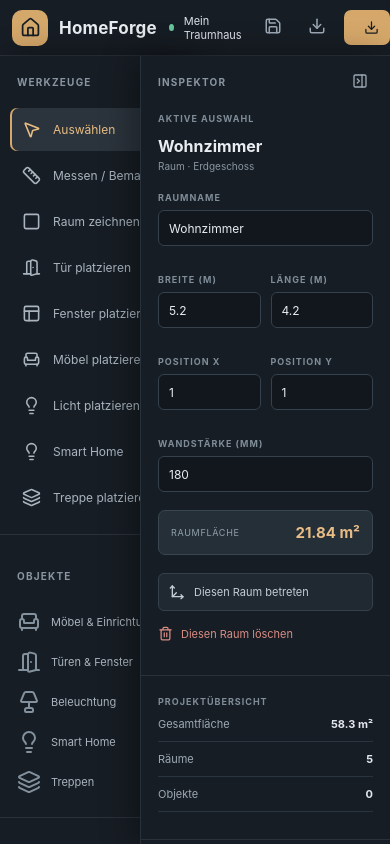
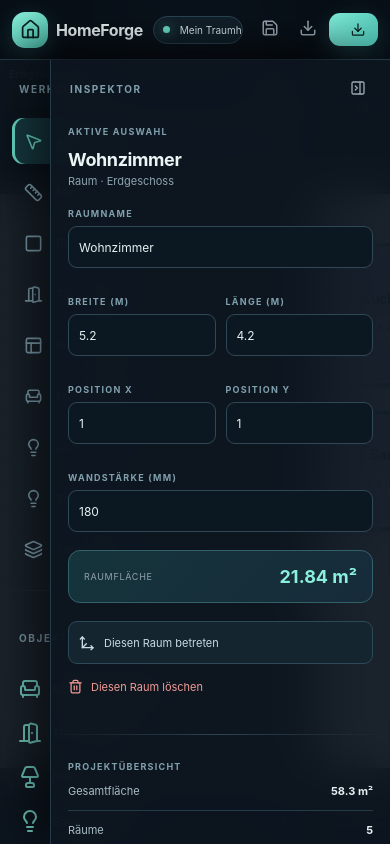
Before and after one commit to CyrexMV/HomeFORGE, a React (Vite) app: page / in a window 390 px wide. Built offline with nearby package versions, Linux system fonts and the light colour scheme.

Commit message:
Redesign HomeForge as premium tablet-first architecture studio

```diff
--- a/src/style.css
+++ b/src/style.css
@@ -74,3 +74,121 @@ button:focus-visible,input:focus-visible,select:focus-visible{outline:2px solid
 .plan.electrical .dimension{color:#313a40;text-shadow:0 1px 2px #fff}
 .canvasTools button.snapActive{background:#e8edf0;color:#1e4d77;box-shadow:inset 0 0 0 1px #55728a}
 @media(max-width:650px){.plan.architecture .roomName{font-size:14px}.plan.architecture .room small{font-size:11px;padding:4px 10px}}
+
+
+/* HOMEFORGE NEXUS — high-end tablet studio visual system */
+:root{color-scheme:dark;--hf-bg:#080d14;--hf-panel:#101923;--hf-panel2:#14212d;--hf-line:#263746;--hf-muted:#91a3b2;--hf-text:#edf5f7;--hf-accent:#6ce0cb;--hf-accent2:#8da9ff;--hf-warm:#e9bd86}
+body{background:var(--hf-bg);color:var(--hf-text);overscroll-behavior:none}
+.app{background:radial-gradient(ellipse at 50% -25%,#1b3543 0%,#0a121b 48%,#080d14 100%);color:var(--hf-text)}
+.top{height:72px;padding:0 24px;background:rgba(10,17,25,.88);border-bottom:1px solid #2a3e4d;backdrop-filter:blur(24px);gap:28px;box-shadow:0 8px 35px #0003}
+.brandIcon{width:42px;height:42px;border-radius:13px;background:linear-gradient(145deg,#8af0dc,#4bbba9);color:#06221f;box-shadow:0 6px 24px #51d3bd33}
+.brand b{font-size:19px;letter-spacing:-.4px}.brand small{color:#6e9b9b;letter-spacing:2.4px;font-size:9px}
+.project{padding:9px 14px;border:1px solid #2c4554;border-radius:999px;background:#12212b;color:#dce9ed}
+.liveDot{background:#6ce0cb;box-shadow:0 0 12px #6ce0cb88}
+.saved{color:#86a3b0}
+.iconBtn,.canvasTools button,.bottomBar button,.sideHead button{border-radius:10px;transition:background .18s,color .18s,transform .18s}
+.iconBtn:hover,.canvasTools button:hover{background:#213542;color:#a3f6e8}
+.share{border-radius:11px;background:linear-gradient(135deg,#82f0dc,#4abcae);color:#08211e;padding:12px 17px;box-shadow:0 8px 24px #4ac9b533;font-weight:800}
+.workspace{gap:0}
+.left,.right{background:rgba(13,22,31,.94);border-color:#263b49;backdrop-filter:blur(22px)}
+.left{width:258px}.right{width:300px}
+.sideHead{height:58px;padding:0 19px;color:#80a0ad;letter-spacing:1.6px}
+.toolList{padding:0 12px;gap:5px}
+.tool{height:46px;border-radius:11px;color:#a9bbc5;font-size:12px;gap:13px}
+.tool svg{color:#82a6b6}
+.tool.chosen{background:linear-gradient(100deg,#173c43,#162a36);color:#8af0dc;box-shadow:inset 3px 0 #6ce0cb,0 5px 18px #0002}
+.tool.chosen svg{color:#6ce0cb}
+.tool:hover,.category:hover,.floor:hover,.quick:hover{background:#1b303d;color:#eaf9f8}
+.sideDivider{background:linear-gradient(90deg,transparent,#2d4654,transparent);margin:18px 0}
+.category{height:44px;border-radius:9px;color:#afc0c9;padding:0 18px;font-size:12px}
+.category span{color:#72cfc3}
+.floor{height:42px;border-radius:9px;font-size:12px}
+.activeFloor{background:#173b43;color:#8af0dc;box-shadow:inset 0 0 0 1px #367c79}
+.main{background:#0b121a}
+.canvasHead{height:62px;background:rgba(13,22,31,.9);border-color:#263b49;padding:0 22px}
+.crumb{font-size:13px}.crumb span{color:#73909f}.crumb strong{color:#eaf4f5}
+.viewSwitch{background:#09131b;border:1px solid #2c4554;border-radius:12px;padding:4px}
+.viewSwitch button{border-radius:9px;padding:9px 15px;font-size:12px}
+.viewSwitch button.on{background:linear-gradient(135deg,#254c55,#1a3742);color:#8af0dc;box-shadow:inset 0 0 0 1px #3b827d}
+.canvasTools{gap:5px}.canvasTools button{border-radius:9px;color:#9db2bd;padding:8px}
+.canvasTools button.snapActive{background:#173c43;color:#8af0dc;box-shadow:inset 0 0 0 1px #438b83}
+.gridSelect{background:#111e29;border-color:#304957;border-radius:8px;color:#c9d8df}
+.canvasArea{background-color:#0b151e;background-image:radial-gradient(#49617155 1px,transparent 1px);background-size:22px 22px}
+.plan{border:1px solid #c8d5da;box-shadow:0 25px 80px #0009,0 0 0 8px #d7e0e311;background-color:#f7fafb;background-image:linear-gradient(#dce5e8 1px,transparent 1px),linear-gradient(90deg,#dce5e8 1px,transparent 1px);background-size:24px 24px}
+.plan.architecture .room{border:4px solid #153c50;box-shadow:inset 0 0 0 1px #ffffffaa,0 2px 5px #18394a22}
+.plan.architecture .room:nth-of-type(even){border-color:#315c91}
+.plan.architecture .room.selectedRoom{outline:3px solid #24a995;outline-offset:3px;box-shadow:0 0 0 6px #24a99522}
+.plan.architecture .roomName{letter-spacing:-.3px;color:#102d3c}
+.plan.architecture .room small{border-radius:5px;border-color:#a8c2cc;background:#ffffffc9;color:#375766}
+.plan.electrical{background-color:#f9fbfc}
+.plan.electrical .room{border-color:#526d7b;background:#ffffffd9!important}
+.placedObject{border-radius:10px;background:#102733ed;border:1px solid #6ce0cb;color:#eafffb;box-shadow:0 4px 14px #08202b55}
+.placedObject.furniture{border-color:#91b6a0;background:#203a34}
+.placedObject.smart{border-color:#6ce0cb;background:#123b38}
+.placedObject.stair{border-color:#a8b4ff;background:#293456}
+.placedObject.door{background:#795331;border-color:#f2d4a8}
+.placedObject.window{background:#4b9bb5;border-color:#d2f3ff}
+.placedObject.selectedPlaced{outline-color:#6ce0cb;box-shadow:0 0 0 2px #0c1a22,0 0 0 6px #6ce0cb,0 8px 25px #0009}
+.canvasFooter{background:#0d1822ed;border-color:#2a414f;color:#9db0bb;height:40px}
+.canvasFooter span:first-child{color:#d7e8ec}
+.bottomBar{height:42px;background:#0d1720;border-color:#263b49;color:#7f9aa7}
+.bottomBar b{color:#9de9dc}.bottomBar button:hover{background:#1b3542;color:#8af0dc}
+.inspector{padding:8px 19px 15px}
+.inspector>label,.field label{color:#81a0ae;letter-spacing:1.25px}
+.inspector h3{font-size:18px;letter-spacing:-.4px;color:#eaf5f5}
+.inspector p{color:#8ea5b1;font-size:11px}
+.field input,.openingInspector select{background:#0b1721;border-color:#304856;border-radius:9px;color:#e7f1f3;height:42px}
+.field input:focus,.openingInspector select:focus{border-color:#6ce0cb;box-shadow:0 0 0 3px #6ce0cb18}
+.areaCard{background:linear-gradient(135deg,#15343b,#172b3a);border-color:#32616a;border-radius:12px;padding:15px}
+.areaCard b{color:#8af0dc;font-size:18px}
+.stat{border-color:#243b49;color:#a9bdc6;padding:12px 0}
+.stat b{color:#e4f0f2}
+.quick{height:43px;background:#142530;border-color:#2d4856;border-radius:9px;color:#c8dbe0}
+.delete{color:#f19b96}
+.furnitureCatalog{background:#0a151e;border-color:#2a4351;border-radius:12px;padding:12px;gap:7px}
+.furnitureCatalog small{color:#6ce0cb;font-size:9px}
+.furnitureCatalog button{background:#172a35;border-radius:8px;border-color:#294553;color:#c0d1d8;padding:10px 8px;font-size:10px;min-height:42px}
+.furnitureCatalog button:hover,.furnitureCatalog button.selectedFurniture{background:#1b4647;border-color:#58c6b8;color:#a2f4e8}
+.drawControls,.roomModeBar{background:#0d1a24ed;border-color:#42616d;border-radius:14px;box-shadow:0 15px 40px #0008;backdrop-filter:blur(20px)}
+.drawControls button,.roomModeBar button{background:#1c3642;border-color:#3c5966;color:#d9eeee;border-radius:9px;min-height:40px}
+.drawControls button:last-child:not(:disabled),.roomModeBar button{background:linear-gradient(135deg,#82f0dc,#4abcae);border-color:#6ce0cb;color:#06221f;font-weight:800}
+.threeView{background:radial-gradient(ellipse at 50% 35%,#1a3441,#0a121a 75%)}
+.threeLabel{top:20px;left:20px;padding:9px 13px;border:1px solid #35515f;border-radius:999px;background:#0b1822bb;color:#9edbd5;backdrop-filter:blur(12px)}
+.roomModeBar{top:16px;left:16px;right:16px;padding:13px 16px}
+.roomModeBar b{color:#6ce0cb}
+.reopen{background:#10232e;border-color:#3c5c68;color:#8de8dc;border-radius:10px}
+.liveDot{flex-shrink:0}
+button,input,select{accent-color:#6ce0cb}
+button{transition:background .16s,border-color .16s,color .16s,transform .16s}
+button:active{transform:translateY(1px)}
+@media(max-width:1100px){.left{width:224px}.right{width:260px}.top{gap:15px}.canvasHead{padding:0 13px}.viewSwitch button{padding:8px 10px}}
+@media(max-width:760px){
+ .app{height:100dvh;min-height:100dvh}
+ .top{height:60px;padding:0 12px;gap:10px}
+ .brand{gap:8px}.brandIcon{width:36px;height:36px}.brand b{font-size:16px}.brand small{display:none}
+ .project{padding:7px 9px;font-size:10px;max-width:40vw;white-space:nowrap;overflow:hidden;text-overflow:ellipsis}
+ .project .saved{display:none}.topActions{gap:4px}.share{font-size:0;padding:9px 11px}.share svg{width:18px}
+ .left{position:fixed;z-index:30;left:0;top:60px;bottom:0;width:min(310px,86vw);box-shadow:18px 0 50px #0009}
+ .left.hide{width:0}.right{position:fixed;z-index:30;right:0;top:60px;bottom:0;width:min(340px,90vw);box-shadow:-18px 0 50px #0009}
+ .right.hide{width:0}.workspace{position:relative}
+ .canvasHead{height:auto;min-height:58px;padding:7px 9px;gap:7px;flex-wrap:wrap}
+ .crumb{font-size:11px;min-width:70px}.viewSwitch{order:3;margin:0 auto}
+ .viewSwitch button{padding:8px 11px;font-size:11px}
+ .canvasTools{margin-left:auto;gap:2px}.canvasTools button{min-width:40px;min-height:40px;padding:8px}
+ .canvasTools i{margin:0 2px}.gridSelect{height:40px;min-width:62px}
+ .canvasArea{min-height:0}.planViewport{align-items:center;justify-content:center}
+ .canvasFooter{height:36px;padding:0 9px;gap:10px;font-size:9px}
+ .bottomBar{height:40px;padding:0 8px;gap:8px;font-size:9px}
+ .rightReopen{top:126px}.leftReopen{top:10px}
+ .inspector{padding-left:17px;padding-right:17px}
+}
+@media(min-width:761px) and (max-width:1100px){.left{width:210px}.right{width:250px}}
+@media(pointer:coarse){
+ button{min-height:42px}.tool{height:49px}.category{height:47px}.floor{height:45px}
+ .placedObject{width:42px;height:42px;font-size:20px}
+ .iconBtn,.canvasTools button,.bottomBar button{min-width:42px;min-height:42px}
+}
+@media(orientation:landscape) and (max-height:620px){
+ .top{height:52px}.canvasHead{height:48px}.bottomBar{height:34px}
+ .left,.right{max-height:calc(100dvh - 134px)}
+}
```
